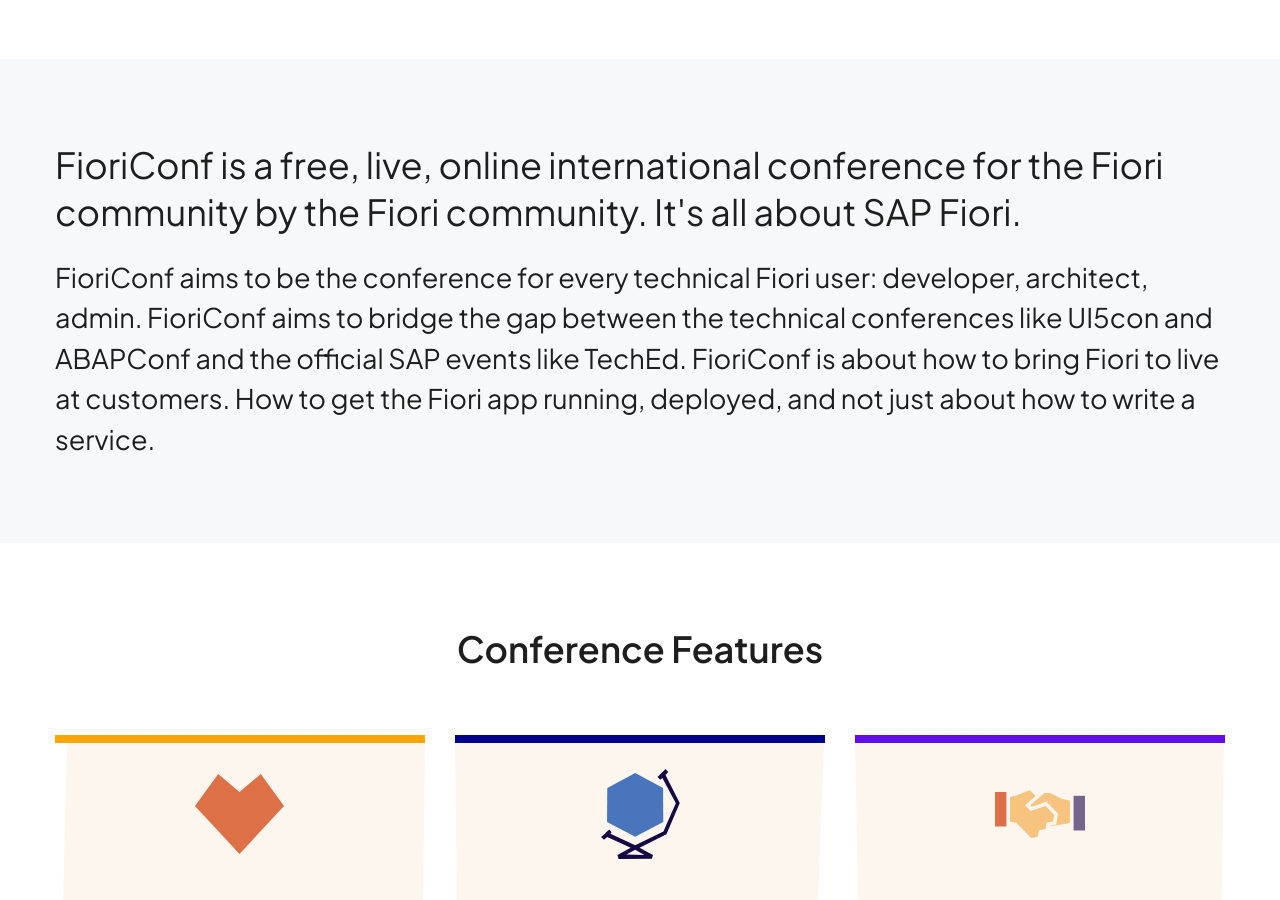
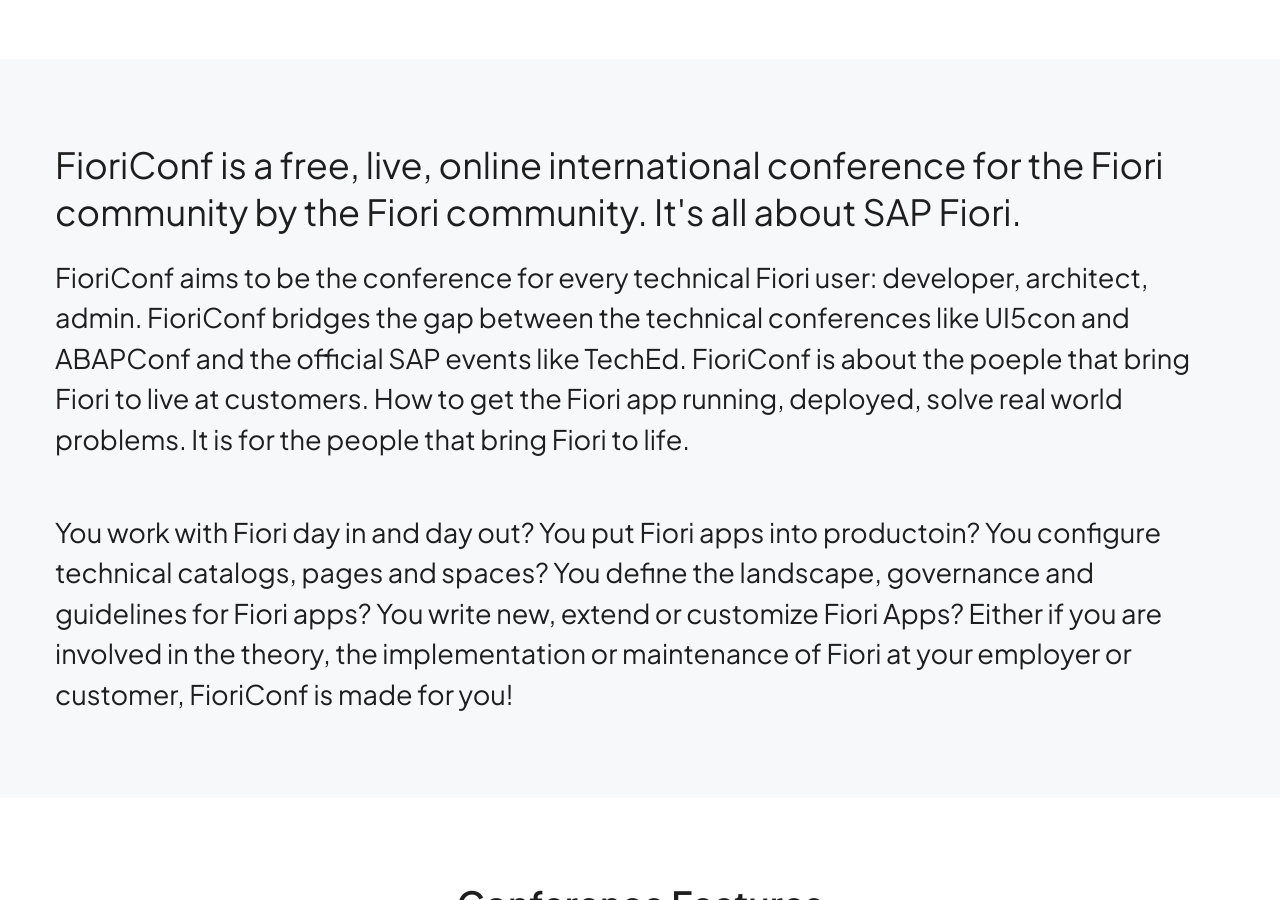
Before and after one commit to fioriconf/fioriconf.gihub.io, a Jekyll site: the page built from _pages/about.html, in a window 1280 px wide and 900 px high, scrolled down 330 px. Built offline with Jekyll 4.4.1, drawn with Linux system fonts in a browser that asks for light colours.

Commit message:
more about texts

```diff
--- a/_pages/about.html
+++ b/_pages/about.html
@@ -24,7 +24,11 @@
         </h2>
 
         <p class="lead">
-        FioriConf aims to be the conference for every technical Fiori user: developer, architect, admin. FioriConf aims to bridge the gap between the technical conferences like UI5con and ABAPConf and the official SAP events like TechEd. FioriConf is about how to bring Fiori to live at customers. How to get the Fiori app running, deployed, and not just about how to write a service.
+        FioriConf aims to be the conference for every technical Fiori user: developer, architect, admin. FioriConf bridges the gap between the technical conferences like UI5con and ABAPConf and the official SAP events like TechEd. FioriConf is about the poeple that bring Fiori to live at customers. How to get the Fiori app running, deployed, solve real world problems. It is for the people that bring Fiori to life.
+        </p>
+
+        <p class="lead">
+          You work with Fiori day in and day out? You put Fiori apps into productoin? You configure technical catalogs, pages and spaces? You define the landscape, governance and guidelines for Fiori apps? You write new, extend or customize Fiori Apps? Either if you are involved in the theory, the implementation or maintenance of Fiori at your employer or customer, FioriConf is made for you!
         </p>
     </div>
   </section>
```
Also changed, not shown: other parts of _pages/about.html (+1 -1 lines).
